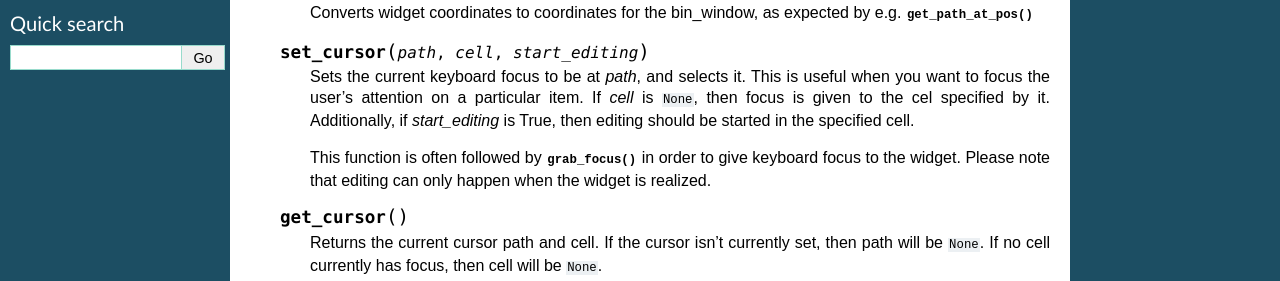
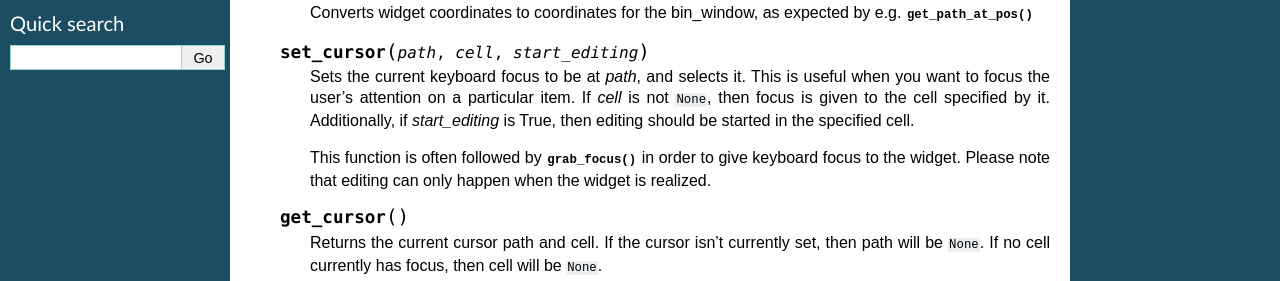
Before and after one commit to sebp/PyGObject-Tutorial, a Sphinx documentation site: the page built from source/iconview.txt, in a window 1280 px wide and 900 px high, scrolled down 1044 px. Shown: the part 171-452 px from the top of the window. Built offline with Sphinx 7.4.7, drawn with Linux system fonts in a browser that asks for light colours.

Commit message:
Fixed description of set_cursor
https://github.com/sebp/PyGObject-Tutorial/issues/19

```diff
--- a/source/iconview.txt
+++ b/source/iconview.txt
@@ -61,7 +61,7 @@ ________________
 
     .. method:: set_cursor(path, cell, start_editing)
 
-        Sets the current keyboard focus to be at *path*, and selects it. This is useful when you want to focus the user's attention on a particular item. If *cell* is ``None``, then focus is given to the cel specified by it. Additionally, if *start_editing* is True, then editing should be started in the specified cell.
+        Sets the current keyboard focus to be at *path*, and selects it. This is useful when you want to focus the user's attention on a particular item. If *cell* is not ``None``, then focus is given to the cell specified by it. Additionally, if *start_editing* is True, then editing should be started in the specified cell.
 
         This function is often followed by :meth:`grab_focus` in order to give keyboard focus to the widget. Please note that editing can only happen when the widget is realized.
 
```
